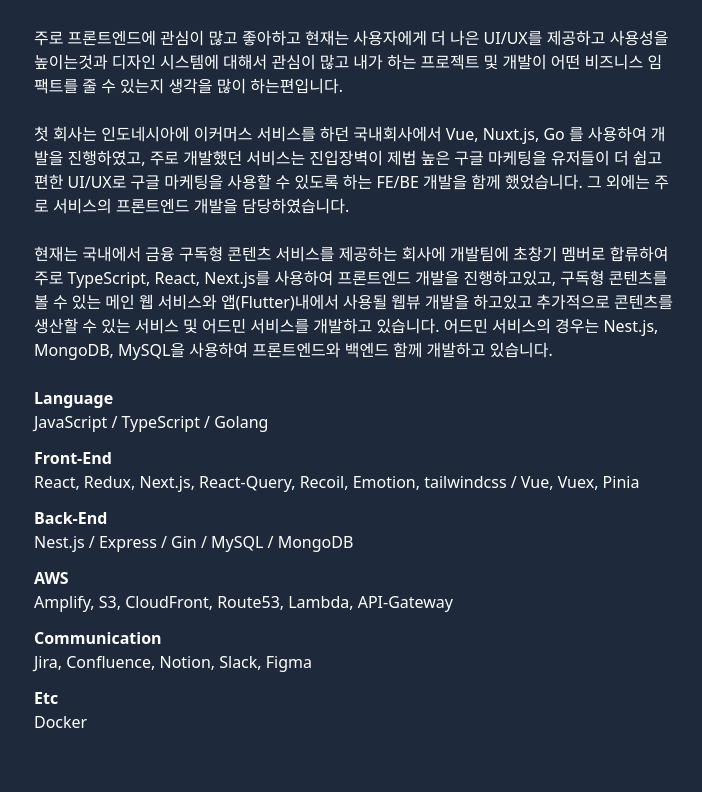
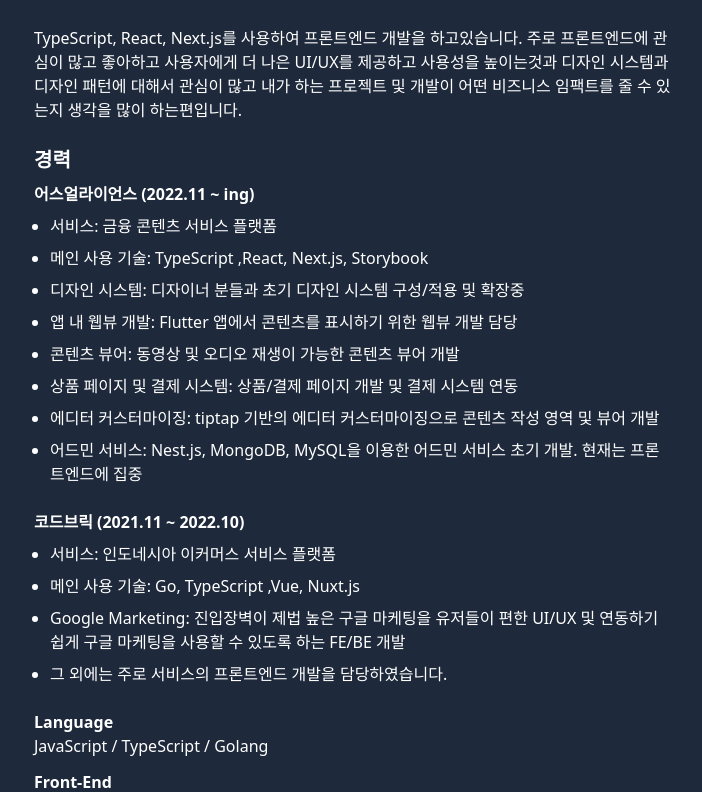
Before and after one commit to dltmdrbtjd/DevBlog, a Next.js app: page /about in a window 1280 px wide. Shown: the part 668-1460 px from the top of the page, without its empty margins (286-988 px from the left). Built offline with nearby package versions, Linux system fonts and the light colour scheme.

Commit message:
about page update

```diff
--- a/app/about/page.tsx
+++ b/app/about/page.tsx
@@ -26,40 +26,65 @@
         </div>
         <div className="pt-4 pb-8 prose max-w-none xl:col-span-2">
           <p>
-            함께 고민하면서 일하는걸 좋아하는 2.5년차 개발자{' '}
+            함께 고민하면서 일하는걸 좋아하는 3년차 개발자{' '}
             <span className="font-bold text-white">이승규</span>입니다.
           </p>
           <p className="mt-6">
-            주로 프론트엔드에 관심이 많고 좋아하고 현재는 사용자에게 더 나은 UI/UX를 제공하고
-            사용성을 높이는것과 디자인 시스템에 대해서 관심이 많고 내가 하는 프로젝트 및 개발이 어떤
-            비즈니스 임팩트를 줄 수 있는지 생각을 많이 하는편입니다.
+            TypeScript, React, Next.js를 사용하여 프론트엔드 개발을 하고있습니다. 주로 프론트엔드에
+            관심이 많고 좋아하고 사용자에게 더 나은 UI/UX를 제공하고 사용성을 높이는것과 디자인
+            시스템과 디자인 패턴에 대해서 관심이 많고 내가 하는 프로젝트 및 개발이 어떤 비즈니스
+            임팩트를 줄 수 있는지 생각을 많이 하는편입니다.
           </p>
-          <p className="mt-6">
-            첫 회사는 인도네시아에 이커머스 서비스를 하던 국내회사에서 Vue, Nuxt.js, Go 를 사용하여
-            개발을 진행하였고, 주로 개발했던 서비스는 진입장벽이 제법 높은 구글 마케팅을 유저들이 더
-            쉽고 편한 UI/UX로 구글 마케팅을 사용할 수 있도록 하는 FE/BE 개발을 함께 했었습니다. 그
-            외에는 주로 서비스의 프론트엔드 개발을 담당하였습니다.
-          </p>
-          <p className="mt-6">
-            현재는 국내에서 금융 구독형 콘텐츠 서비스를 제공하는 회사에 개발팀에 초창기 멤버로
-            합류하여 주로 TypeScript, React, Next.js를 사용하여 프론트엔드 개발을 진행하고있고,
-            구독형 콘텐츠를 볼 수 있는 메인 웹 서비스와 앱(Flutter)내에서 사용될 웹뷰 개발을
-            하고있고 추가적으로 콘텐츠를 생산할 수 있는 서비스 및 어드민 서비스를 개발하고 있습니다.
-            어드민 서비스의 경우는 Nest.js, MongoDB, MySQL을 사용하여 프론트엔드와 백엔드 함께
-            개발하고 있습니다.
-          </p>
+          <p className="text-xl mt-6 font-bold">경력</p>
+          <ul className="mt-2 list-disc">
+            <strong>어스얼라이언스 (2022.11 ~ ing)</strong>
+            <li className="ml-4 mt-2">서비스: 금융 콘텐츠 서비스 플랫폼</li>
+            <li className="ml-4 mt-2">메인 사용 기술: TypeScript ,React, Next.js, Storybook</li>
+            <li className="ml-4 mt-2">
+              디자인 시스템: 디자이너 분들과 초기 디자인 시스템 구성/적용 및 확장중
+            </li>
+            <li className="ml-4 mt-2">
+              앱 내 웹뷰 개발: Flutter 앱에서 콘텐츠를 표시하기 위한 웹뷰 개발 담당
+            </li>
+            <li className="ml-4 mt-2">
+              콘텐츠 뷰어: 동영상 및 오디오 재생이 가능한 콘텐츠 뷰어 개발
+            </li>
+            <li className="ml-4 mt-2">
+              상품 페이지 및 결제 시스템: 상품/결제 페이지 개발 및 결제 시스템 연동
+            </li>
+            <li className="ml-4 mt-2">
+              에디터 커스터마이징: tiptap 기반의 에디터 커스터마이징으로 콘텐츠 작성 영역 및 뷰어
+              개발
+            </li>
+            <li className="ml-4 mt-2">
+              어드민 서비스: Nest.js, MongoDB, MySQL을 이용한 어드민 서비스 초기 개발. 현재는
+              프론트엔드에 집중
+            </li>
+          </ul>
+          <ul className="mt-6 list-disc">
+            <strong>코드브릭 (2021.11 ~ 2022.10)</strong>
+            <li className="ml-4 mt-2">서비스: 인도네시아 이커머스 서비스 플랫폼</li>
+            <li className="ml-4 mt-2">메인 사용 기술: Go, TypeScript ,Vue, Nuxt.js</li>
+            <li className="ml-4 mt-2">
+              Google Marketing: 진입장벽이 제법 높은 구글 마케팅을 유저들이 편한 UI/UX 및 연동하기
+              쉽게 구글 마케팅을 사용할 수 있도록 하는 FE/BE 개발
+            </li>
+            <li className="ml-4 mt-2">그 외에는 주로 서비스의 프론트엔드 개발을 담당하였습니다.</li>
+          </ul>
           <strong className="mt-6 block">Language</strong>
           <p>JavaScript / TypeScript / Golang</p>
           <strong className="mt-3 block">Front-End</strong>
           <p>React, Redux, Next.js, React-Query, Recoil, Emotion, tailwindcss / Vue, Vuex, Pinia</p>
           <strong className="mt-3 block">Back-End</strong>
           <p>Nest.js / Express / Gin / MySQL / MongoDB</p>
-          <strong className="mt-3 block">AWS</strong>
-          <p>Amplify, S3, CloudFront, Route53, Lambda, API-Gateway</p>
+          <strong className="mt-3 block">Cloud Service</strong>
+          <p>Vercel, Amplify, S3, CloudFront, Route53, Lambda, API-Gateway</p>
           <strong className="mt-3 block">Communication</strong>
           <p>Jira, Confluence, Notion, Slack, Figma</p>
-          <strong className="mt-3 block">Etc</strong>
-          <p>Docker</p>
+          <strong className="mt-3 block">Monitor</strong>
+          <p>Setnry, Datadog RUM</p>
+          <strong className="mt-3 block">ETC</strong>
+          <p>Docker, Google Analytics(GA, Gtag)</p>
         </div>
       </div>
     </div>
```
